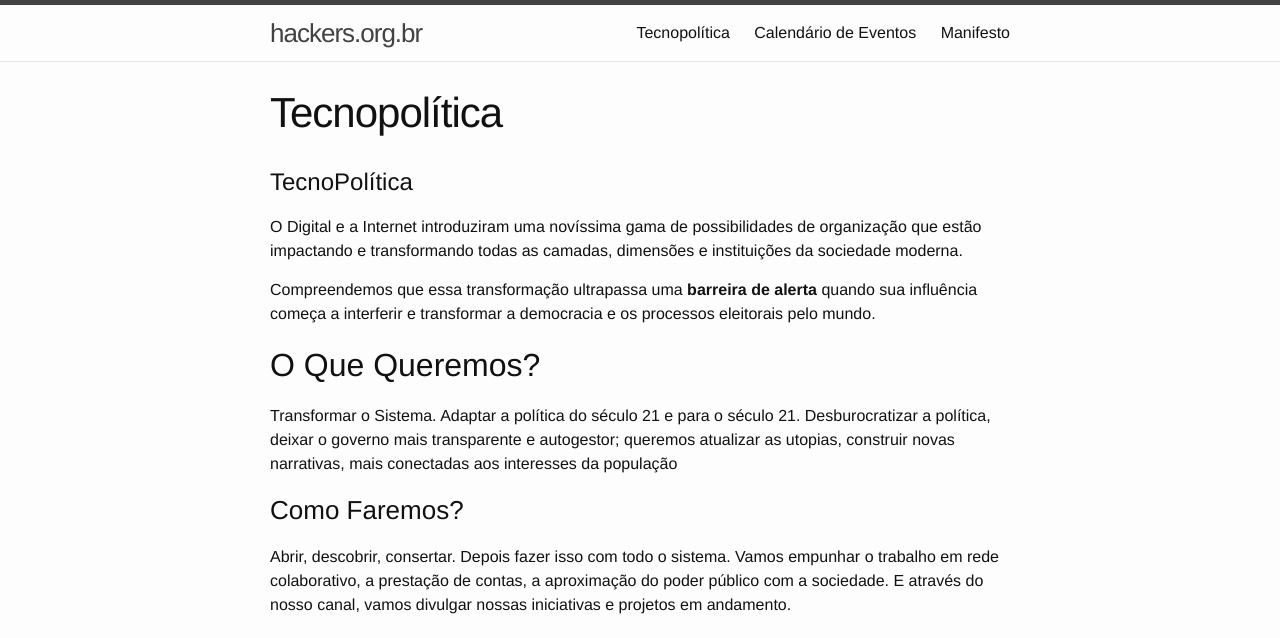
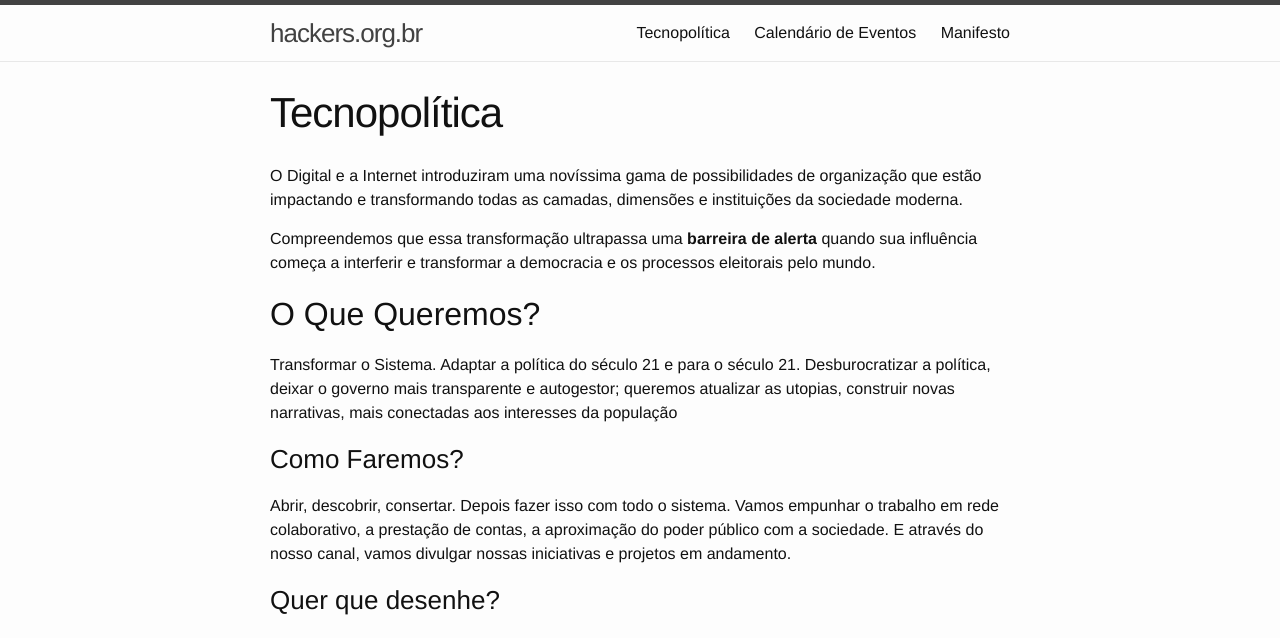
Before and after one commit to hackersBR/hackersbr.github.io, a Jekyll site: the page built from TecnoPolitica.md, in a window 1280 px wide. Shown: the top 638 px of the page. Built offline with Jekyll 4.4.1, drawn with Linux system fonts in a browser that asks for light colours.

Commit message:
Update TecnoPolitica.md

```diff
--- a/TecnoPolitica.md
+++ b/TecnoPolitica.md
@@ -3,8 +3,6 @@
 title: Tecnopolítica
 permalink: /tecnopolitica/
 ---
-
-# TecnoPolítica
 
 O Digital e a Internet introduziram uma novíssima gama de possibilidades de organização que estão impactando e transformando todas as camadas, dimensões e instituições da sociedade moderna.
 
```
